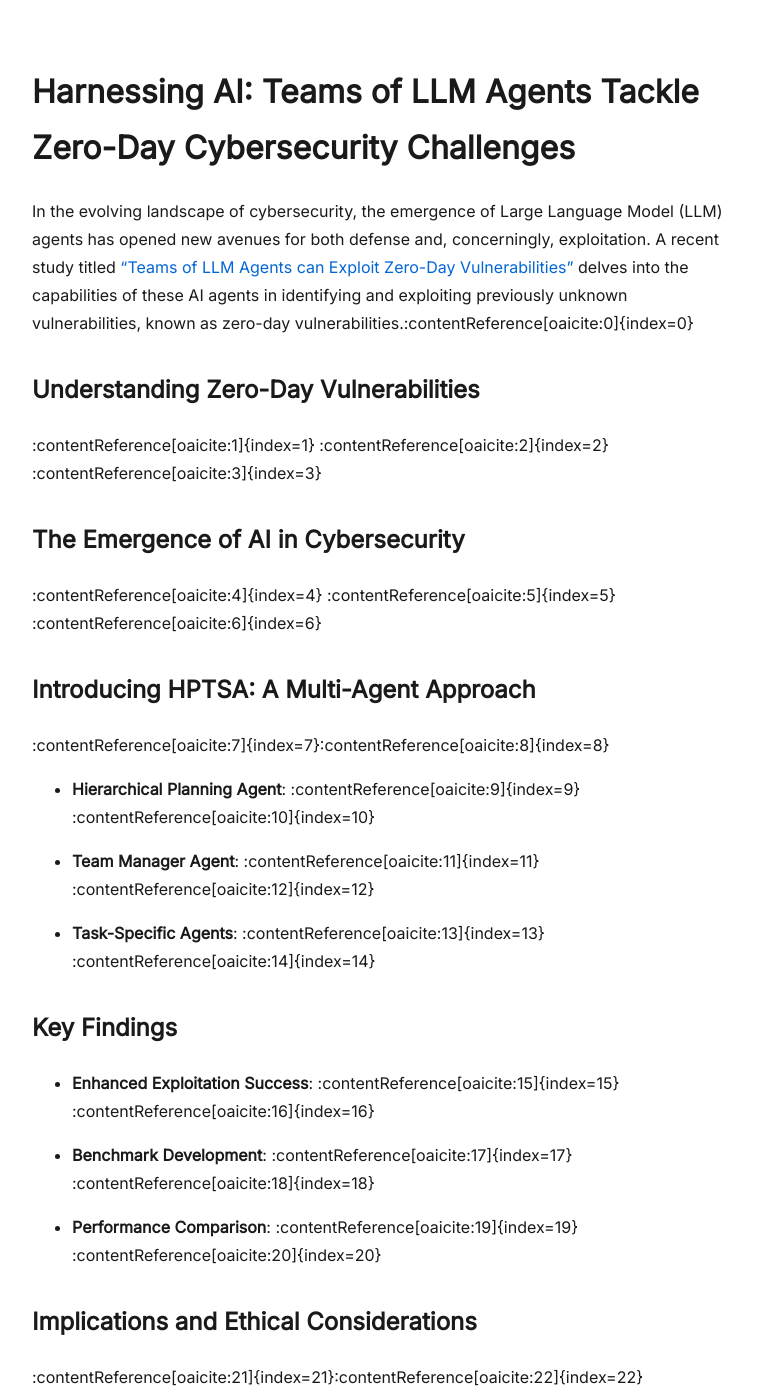
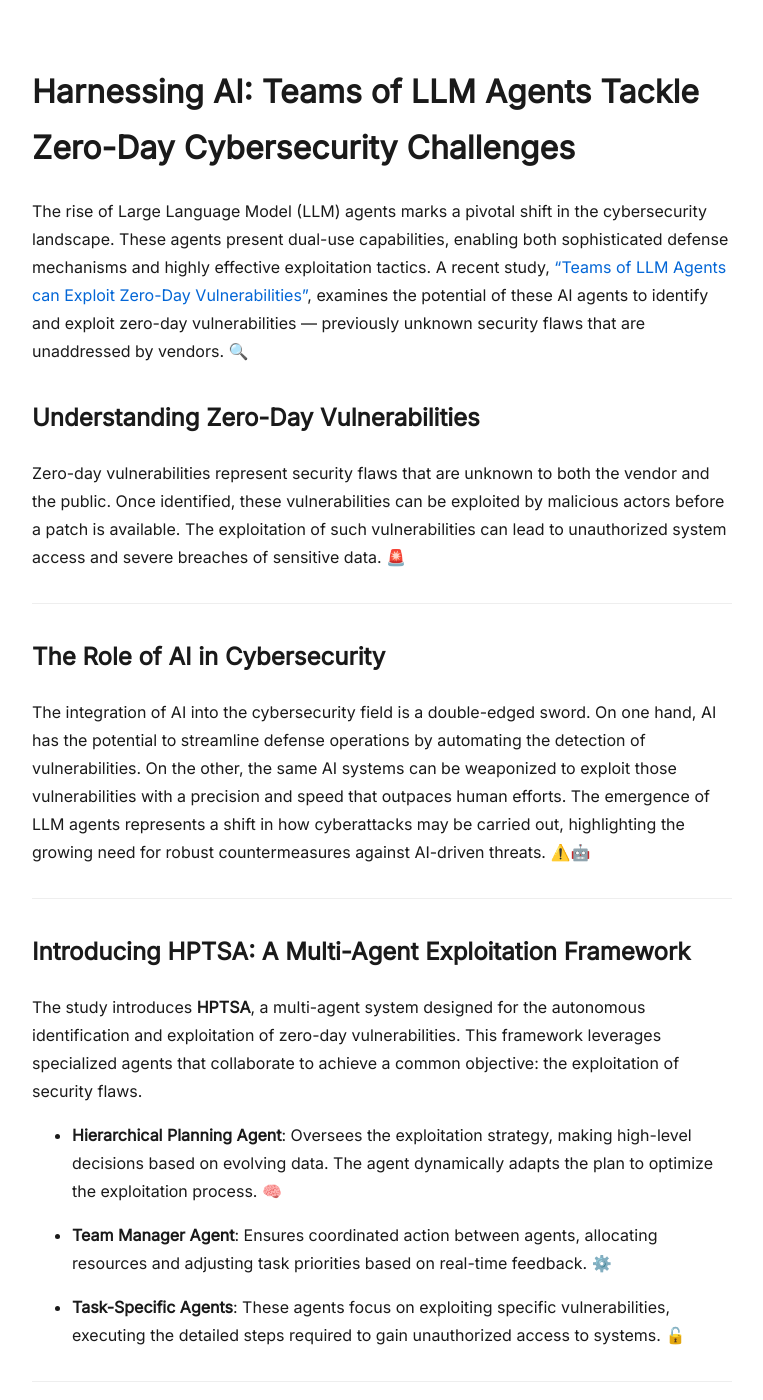
Before and after one commit to frost0x/frost0x.github.io, a Jekyll site: the page built from _posts/2025-04-12-ai-agents-zero-day-vulnerabilities.md, in a window 1280 px wide and 1400 px high. Shown: the whole window, without its empty margins (258-1021 px from the left). Built offline with Jekyll 4.4.1, drawn with Linux system fonts in a browser that asks for light colours; some of the changed text lies outside the part shown.

Commit message:
Update 2025-04-12-ai-agents-zero-day-vulnerabilities.md

```diff
--- a/_posts/2025-04-12-ai-agents-zero-day-vulnerabilities.md
+++ b/_posts/2025-04-12-ai-agents-zero-day-vulnerabilities.md
@@ -6,44 +6,54 @@ permalink: /ai-agents-zero-day-vulnerabilities/
 
 # Harnessing AI: Teams of LLM Agents Tackle Zero-Day Cybersecurity Challenges
 
-In the evolving landscape of cybersecurity, the emergence of Large Language Model (LLM) agents has opened new avenues for both defense and, concerningly, exploitation. A recent study titled ["Teams of LLM Agents can Exploit Zero-Day Vulnerabilities"](https://arxiv.org/abs/2406.01637) delves into the capabilities of these AI agents in identifying and exploiting previously unknown vulnerabilities, known as zero-day vulnerabilities.&#8203;:contentReference[oaicite:0]{index=0}
+The rise of Large Language Model (LLM) agents marks a pivotal shift in the cybersecurity landscape. These agents present dual-use capabilities, enabling both sophisticated defense mechanisms and highly effective exploitation tactics. A recent study, ["Teams of LLM Agents can Exploit Zero-Day Vulnerabilities"](https://arxiv.org/abs/2406.01637), examines the potential of these AI agents to identify and exploit zero-day vulnerabilities — previously unknown security flaws that are unaddressed by vendors. 🔍
 
 ## Understanding Zero-Day Vulnerabilities
 
-:contentReference[oaicite:1]{index=1} :contentReference[oaicite:2]{index=2}&#8203;:contentReference[oaicite:3]{index=3}
+Zero-day vulnerabilities represent security flaws that are unknown to both the vendor and the public. Once identified, these vulnerabilities can be exploited by malicious actors before a patch is available. The exploitation of such vulnerabilities can lead to unauthorized system access and severe breaches of sensitive data. 🚨
 
-## The Emergence of AI in Cybersecurity
+---
 
-:contentReference[oaicite:4]{index=4} :contentReference[oaicite:5]{index=5}&#8203;:contentReference[oaicite:6]{index=6}
+## The Role of AI in Cybersecurity
 
-## Introducing HPTSA: A Multi-Agent Approach
+The integration of AI into the cybersecurity field is a double-edged sword. On one hand, AI has the potential to streamline defense operations by automating the detection of vulnerabilities. On the other, the same AI systems can be weaponized to exploit those vulnerabilities with a precision and speed that outpaces human efforts. The emergence of LLM agents represents a shift in how cyberattacks may be carried out, highlighting the growing need for robust countermeasures against AI-driven threats. ⚠️🤖
 
-:contentReference[oaicite:7]{index=7}&#8203;:contentReference[oaicite:8]{index=8}
+---
 
-- **Hierarchical Planning Agent**: :contentReference[oaicite:9]{index=9}&#8203;:contentReference[oaicite:10]{index=10}
+## Introducing HPTSA: A Multi-Agent Exploitation Framework
 
-- **Team Manager Agent**: :contentReference[oaicite:11]{index=11}&#8203;:contentReference[oaicite:12]{index=12}
+The study introduces **HPTSA**, a multi-agent system designed for the autonomous identification and exploitation of zero-day vulnerabilities. This framework leverages specialized agents that collaborate to achieve a common objective: the exploitation of security flaws.
 
-- **Task-Specific Agents**: :contentReference[oaicite:13]{index=13}&#8203;:contentReference[oaicite:14]{index=14}
+- **Hierarchical Planning Agent**: Oversees the exploitation strategy, making high-level decisions based on evolving data. The agent dynamically adapts the plan to optimize the exploitation process. 🧠
+
+- **Team Manager Agent**: Ensures coordinated action between agents, allocating resources and adjusting task priorities based on real-time feedback. ⚙️
+
+- **Task-Specific Agents**: These agents focus on exploiting specific vulnerabilities, executing the detailed steps required to gain unauthorized access to systems. 🔓
+
+---
 
 ## Key Findings
 
-- **Enhanced Exploitation Success**: :contentReference[oaicite:15]{index=15}&#8203;:contentReference[oaicite:16]{index=16}
+- **Increased Exploitation Efficiency**: The HPTSA framework demonstrated a marked improvement in exploiting zero-day vulnerabilities, outperforming traditional, manual exploitation techniques. 📈
 
-- **Benchmark Development**: :contentReference[oaicite:17]{index=17}&#8203;:contentReference[oaicite:18]{index=18}
+- **Benchmarking AI Performance**: The study established new performance benchmarks for AI-driven cybersecurity systems. These benchmarks can be used to evaluate the efficacy of both offensive and defensive AI systems. 📊
 
-- **Performance Comparison**: :contentReference[oaicite:19]{index=19}&#8203;:contentReference[oaicite:20]{index=20}
+- **Performance Analysis**: Compared to existing automated systems, the AI agents within the HPTSA framework showed superior results in identifying and exploiting vulnerabilities. This indicates a potential shift in the threat landscape, where AI plays an increasingly dominant role in cyberattacks. ⚡
+
+---
 
 ## Implications and Ethical Considerations
 
-:contentReference[oaicite:21]{index=21}&#8203;:contentReference[oaicite:22]{index=22}
+The use of AI for cybersecurity, particularly in exploiting vulnerabilities, introduces significant ethical and security concerns.
 
-- **Dual-Use Technology**: :contentReference[oaicite:23]{index=23}&#8203;:contentReference[oaicite:24]{index=24}
+- **Dual-Use Technology**: The same AI agents capable of identifying vulnerabilities can be reprogrammed for offensive purposes. This dual-use nature presents serious regulatory challenges and the potential for misuse. 🔐
 
-- **Security Risks**: :contentReference[oaicite:25]{index=25}&#8203;:contentReference[oaicite:26]{index=26}
+- **Security Risks**: The ability of AI agents to autonomously exploit vulnerabilities poses a critical risk. If these systems were to fall into the wrong hands, they could be used to launch devastating cyberattacks, far beyond the capabilities of current human actors. 💥
+
+---
 
 ## Conclusion
 
-:contentReference[oaicite:27]{index=27} :contentReference[oaicite:28]{index=28}&#8203;:contentReference[oaicite:29]{index=29}
+The potential for AI-driven systems, such as LLM agents, to both defend and attack in the cybersecurity domain represents a new frontier in digital warfare. While these agents offer significant benefits for defense, their capacity to autonomously exploit vulnerabilities presents an urgent need for robust security frameworks and regulation. The real question is not whether these technologies can be controlled, but whether we will be able to adapt to the new threats they create. 🤖🔒
 
 *For a comprehensive understanding, refer to the original paper: ["Teams of LLM Agents can Exploit Zero-Day Vulnerabilities"](https://arxiv.org/abs/2406.01637).*
```
